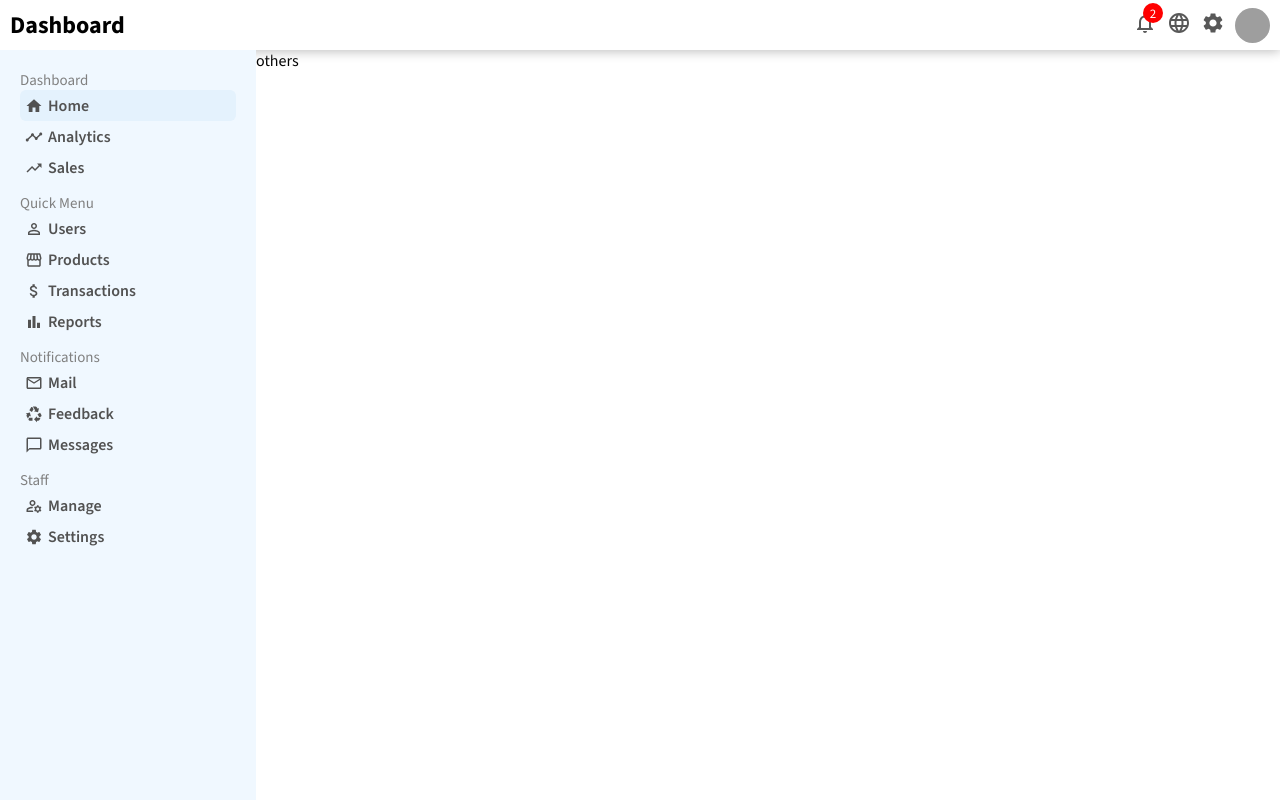
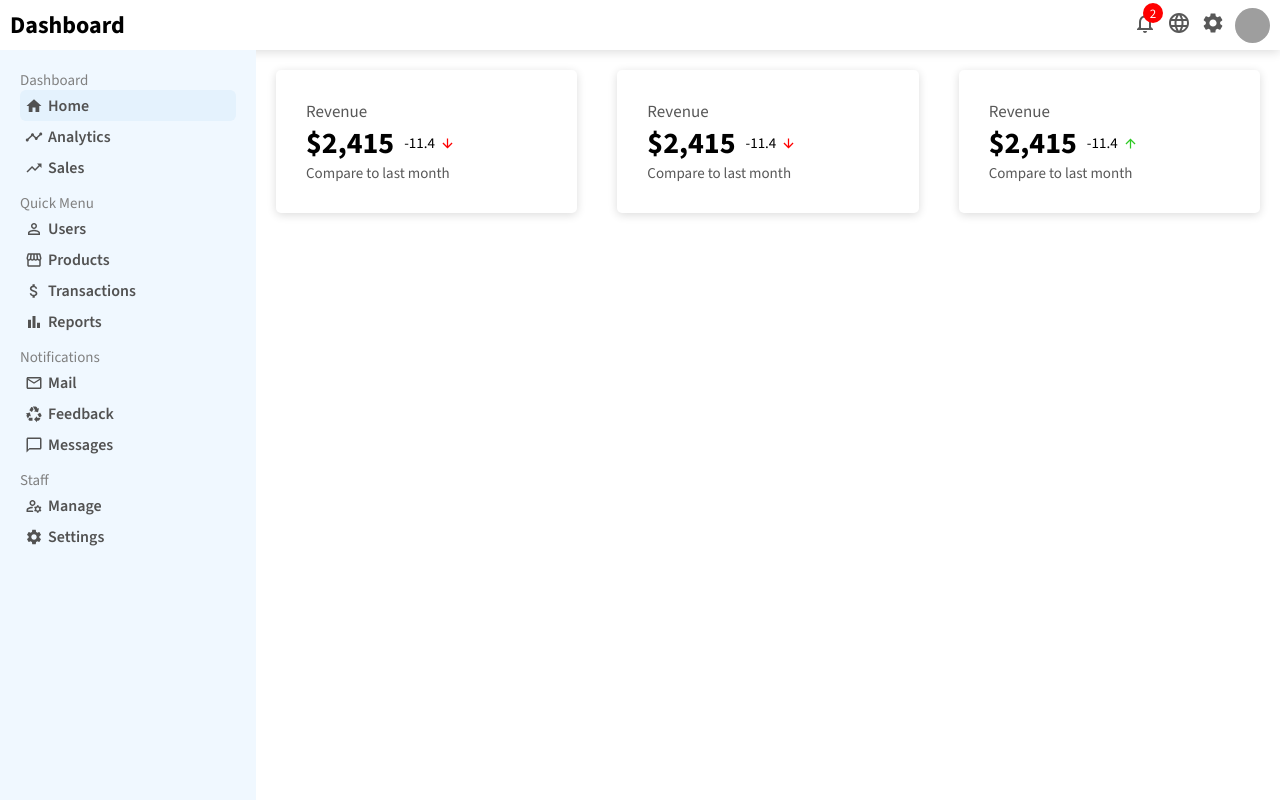
Before and after one commit to suportdevs/react-admin-dashboard, a React (Create React App) app: page / in a window 1280 px wide. Built offline with nearby package versions, Linux system fonts and the light colour scheme; grey boxes are pictures that could not be loaded.

Commit message:
featured info designed

```diff
--- a/src/App.js
+++ b/src/App.js
@@ -1,14 +1,17 @@
 import './App.css';
 import Sidebar from './components/Sidebar/Sidebar';
 import TopBar from './components/TopBar/TopBar';
+import Home from './pages/Home/Home';
 
 function App() {
   return (
     <>
       <TopBar />
       <div className='container'>
-      <Sidebar/>
-      <div className="mainContentWrapper">others</div>
+        <Sidebar/>
+        <div className="mainContentWrapper">
+          <Home />
+        </div>
       </div>
 
     </>
--- /dev/null
+++ b/src/components/FeaturedInfo/FeaturedInfo.css
@@ -0,0 +1,49 @@
+
+
+.featuredInfo {
+    display: flex;
+    justify-content: space-between;
+    align-items: center;
+    margin-top: 20px;
+}
+
+.featuredInfoItem {
+    background: #fff;
+    margin: 0 20px;
+    padding: 30px;
+    box-shadow: 0px 2px 10px gainsboro;
+    border-radius: 5px;
+    flex: 1;
+    color: #585858;
+    font-size: 15px;
+    cursor: pointer;
+}
+
+h2.featuredInfoTitle {
+    font-size: 17px;
+    font-weight: 500;
+}
+
+.featuredInfoMoney {
+    display: flex;
+    align-items: center;
+    font-size: 20px;
+    color: #000;
+}
+
+span.featuredInfoText {
+    display: flex;
+    align-items: center;
+    font-size: 15px;
+    margin-left: 10px;
+}
+
+.featuredIcon {
+    font-size: 15px !important;
+    color: #2ec924;
+    margin-left: 5px;
+}
+
+.featuredIcon.negative {
+    color: red;
+}
--- /dev/null
+++ b/src/components/FeaturedInfo/FeaturedInfo.jsx
@@ -0,0 +1,33 @@
+import "./FeaturedInfo.css";
+import { ArrowDownward, ArrowUpward } from "@mui/icons-material";
+
+export default function FeaturedInfo(){
+    return (
+        <div className="featuredInfo">
+            <div className="featuredInfoItem">
+                <h2 className="featuredInfoTitle">Revenue</h2>
+                <div className="featuredInfoMoney">
+                    <h2 className="featuredInfoMoneyTitle">$2,415</h2>
+                    <span className="featuredInfoText">-11.4 <ArrowDownward className="featuredIcon negative" /></span>
+                </div>
+                <p>Compare to last month</p>
+            </div>
+            <div className="featuredInfoItem">
+                <h2 className="featuredInfoTitle">Revenue</h2>
+                <div className="featuredInfoMoney">
+                    <h2 className="featuredInfoMoneyTitle">$2,415</h2>
+                    <span className="featuredInfoText">-11.4 <ArrowDownward className="featuredIcon negative" /></span>
+                </div>
+                <p>Compare to last month</p>
+            </div>
+            <div className="featuredInfoItem">
+                <h2 className="featuredInfoTitle">Revenue</h2>
+                <div className="featuredInfoMoney">
+                    <h2 className="featuredInfoMoneyTitle">$2,415</h2>
+                    <span className="featuredInfoText">-11.4 <ArrowUpward className="featuredIcon" /></span>
+                </div>
+                <p>Compare to last month</p>
+            </div>
+        </div>
+    )
+}
--- a/src/components/TopBar/TopBar.css
+++ b/src/components/TopBar/TopBar.css
@@ -4,8 +4,8 @@
     top: 0;
     background-color: #fff;
     padding: 0 10px;
-    box-shadow: 0px 2px 10px #c3c3c3;
-    -webkit-box-shadow: 0px 2px 10px #c3c3c3;
+    box-shadow: 0px 2px 10px gainsboro;
+    -webkit-box-shadow: 0px 2px 10px gainsboro;
 }
 .topbarWrapper {
     width: 100%;
--- /dev/null
+++ b/src/pages/Home/Home.jsx
@@ -0,0 +1,10 @@
+import "./Home.css";
+import FeaturedInfo from "../../components/FeaturedInfo/FeaturedInfo";
+
+export default function Home(){
+    return (
+        <div className="home">
+            <FeaturedInfo />
+        </div>
+    )
+}
```
Also changed, not shown: src/pages/Home/Home.css (added).
